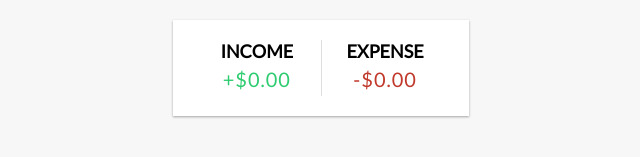
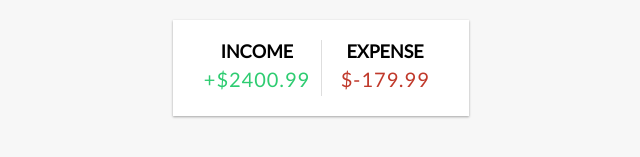
Before and after one commit to artemandrosenko/vue-expense-tracker, a Vue app: page / in a window 1280 px wide. Shown: the part 147-304 px from the top of the page, without its empty margins (319-959 px from the left). Built offline with nearby package versions, Linux system fonts and the light colour scheme.

Commit message:
Add a calculation of income and expenses in the IncomeExpenses component

```diff
--- a/src/App.vue
+++ b/src/App.vue
@@ -2,7 +2,7 @@
   <Header />
   <div class="container">
     <Balance :total="total"/>
-    <IncomeExpenses />
+    <IncomeExpenses :income="income" :expenses="expenses" />
     <TransactionList :transactions="transactions" />
     <AddTransaction />
   </div>
@@ -30,4 +30,23 @@
   }, 0);
 });
 
+// Get income
+const income = computed(() => {
+  return transactions.value
+    .filter((transaction) => transaction.amount > 0)
+    .reduce((acc, transaction) => {
+      return transaction.amount + acc;
+    }, 0)
+    .toFixed(2);
+});
+
+// Get expenses
+const expenses = computed(() => {
+  return transactions.value
+    .filter((transaction) => transaction.amount < 0)
+    .reduce((acc, transaction) => {
+      return transaction.amount + acc;
+    }, 0)
+    .toFixed(2);
+});
 </script>
--- a/src/components/IncomeExpenses.vue
+++ b/src/components/IncomeExpenses.vue
@@ -1,12 +1,27 @@
 <template>
   <div class="inc-exp-container">
     <div>
-        <h4>Income</h4>
-        <p id="money-plus" class="money plus">+$0.00</p>
+      <h4>Income</h4>
+      <p id="money-plus" class="money plus">+${{ income }}</p>
     </div>
     <div>
-        <h4>Expense</h4>
-        <p id="money-minus" class="money minus">-$0.00</p>
+      <h4>Expense</h4>
+      <p id="money-minus" class="money minus">${{ expenses }}</p>
     </div>
   </div>
 </template>
+
+<script setup>
+import { defineProps } from 'vue'
+
+const props = defineProps({
+  income: {
+    type: Number,
+    required: true
+  },
+  expenses: {
+    type: Number,
+    required: true
+  }
+});
+</script>
```
